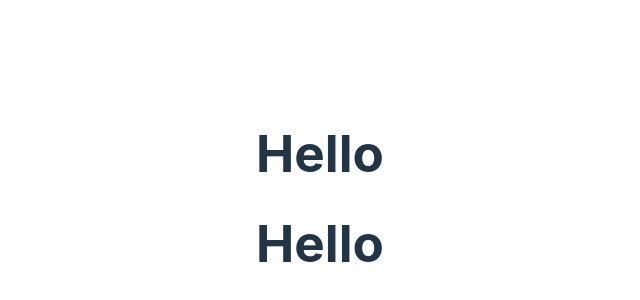
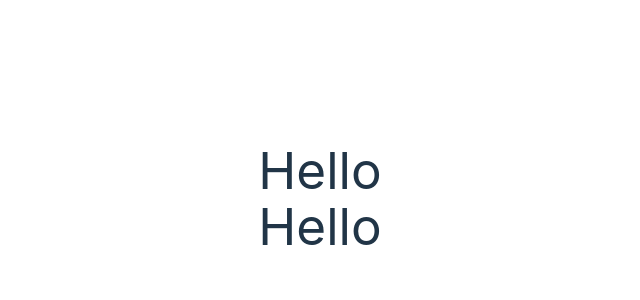
Before and after one commit to TharindaNimnajith/event-ticketing-system-frontend, a React (Vite) app: page / in a window 1280 px wide. Shown: the part 202-502 px from the top of the page, without its empty margins (320-960 px from the left). Built offline with nearby package versions, Linux system fonts and the light colour scheme.

Commit message:
Add tailwind css

```diff
--- a/src/App.css
+++ /dev/null
@@ -1,6 +0,0 @@
-#root {
-  max-width: 1280px;
-  margin: 0 auto;
-  padding: 2rem;
-  text-align: center;
-}
--- a/src/App.jsx
+++ b/src/App.jsx
@@ -1,5 +1,3 @@
-import './App.css'
-
 function App() {
   return (
       <>
--- a/src/index.css
+++ b/src/index.css
@@ -1,3 +1,7 @@
+@tailwind base;
+@tailwind components;
+@tailwind utilities;
+
 :root {
   font-family: Inter, system-ui, Avenir, Helvetica, Arial, sans-serif;
   line-height: 1.5;
@@ -11,6 +15,13 @@
   text-rendering: optimizeLegibility;
   -webkit-font-smoothing: antialiased;
   -moz-osx-font-smoothing: grayscale;
+}
+
+#root {
+  max-width: 1280px;
+  margin: 0 auto;
+  padding: 2rem;
+  text-align: center;
 }
 
 a {
--- a/tailwind.config.js
+++ b/tailwind.config.js
@@ -1,8 +1,8 @@
 /** @type {import('tailwindcss').Config} */
 export default {
-  content: [],
+  content: ["./index.html", "./src/**/*.{js,jsx}"],
   theme: {
-    extend: {},
+    extend: {}
   },
-  plugins: [],
+  plugins: []
 }
```
